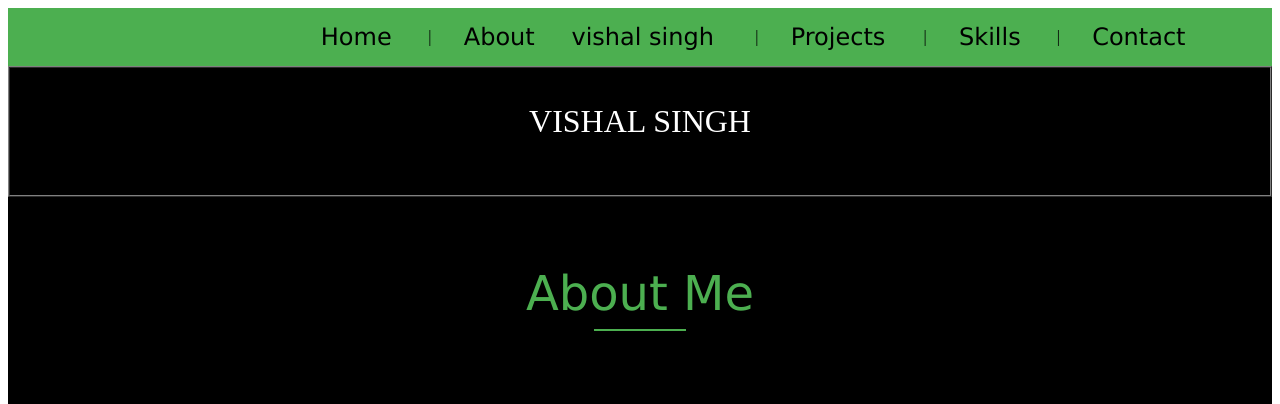
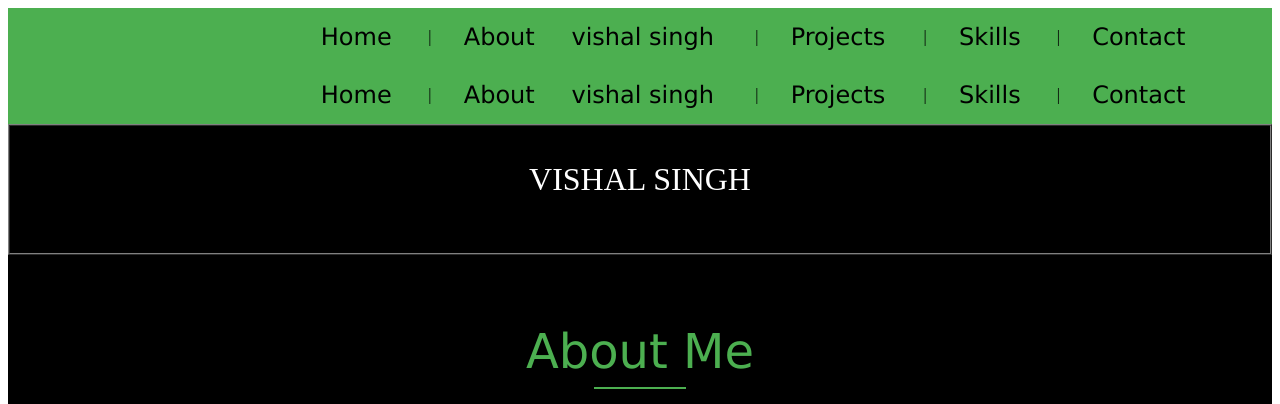
Before and after one commit to Vishal639398/portfolio, a plain HTML site: page index.html in a window 1280 px wide. Shown: the top 404 px of the page. Drawn offline with Linux system fonts and the light colour scheme.

Commit message:
add one more header

```diff
--- a/index.html
+++ b/index.html
@@ -100,6 +100,99 @@
             </td>
         </tr>
     </table>
+
+    <table id="header" border="0" width="100%"
+        cellpadding="0" cellspacing="0" bgcolor="#4CAF50">
+        <tr>
+            <td>
+                <table border="0" cellpadding="15"
+                    cellspacing="0" width="90%" align="center">
+                    <tr>
+                        <td>
+
+
+                        </td>
+
+                        <td>
+                            <font face="Comic sans MS" size="6">
+                                <b</b>
+                            </font>
+                        </td>
+
+                        <td width="15%">
+
+                        </td>
+
+                        <td>
+                            <a href="#home" style="text-decoration:none">
+                                <font face="Verdana" size="5" color=black>
+                                    Home
+                                </font>
+                            </a>
+                        </td>
+
+                        <td>
+                            |
+                        </td>
+
+                        <td>
+                            <a href="#about" style="text-decoration:none">
+                                <font face="Verdana" size="5" color=black>
+                                    About
+                                </font>
+                            </a>
+                        </td>
+                        <td>
+                            <a href="#about" style="text-decoration:none">
+                                <font face="Verdana" size="5" color=black>
+                                    vishal singh
+                                </font>
+                            </a>
+                        </td>
+
+
+                        <td>
+                            |
+                        </td>
+
+                        <td>
+                            <a href="#projects" style="text-decoration:none">
+                                <font face="Verdana" size="5" color=black>
+                                    Projects
+                                </font>
+                            </a>
+                        </td>
+
+                        <td>
+                            |
+                        </td>
+
+                        <td>
+                            <a href="#achievements" style="text-decoration:none">
+                                <font face="Verdana" size="5" color=black>
+                                    Skills
+                                </font>
+                            </a>
+                        </td>
+
+                        <td>
+                            |
+                        </td>
+
+                        <td>
+                            <a href="#contact" style="text-decoration:none">
+                                <font face="Verdana" size="5" color=black>
+                                    Contact
+                                </font>
+                            </a>
+                        </td>
+                    </tr>
+                </table>
+            </td>
+        </tr>
+    </table>
+    <!--Header(end)-->
+
     <!--Header(end)-->
 
     <!--Home(start)-->
```
